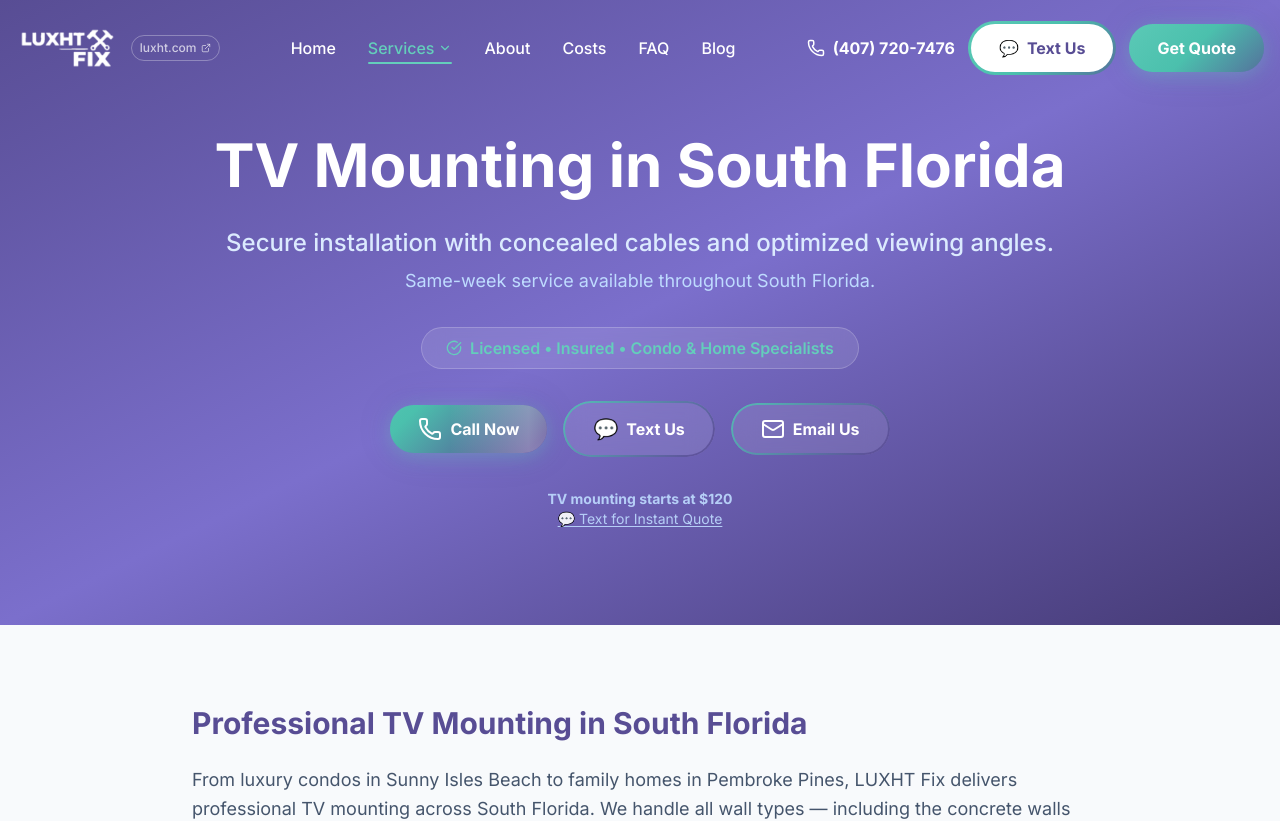
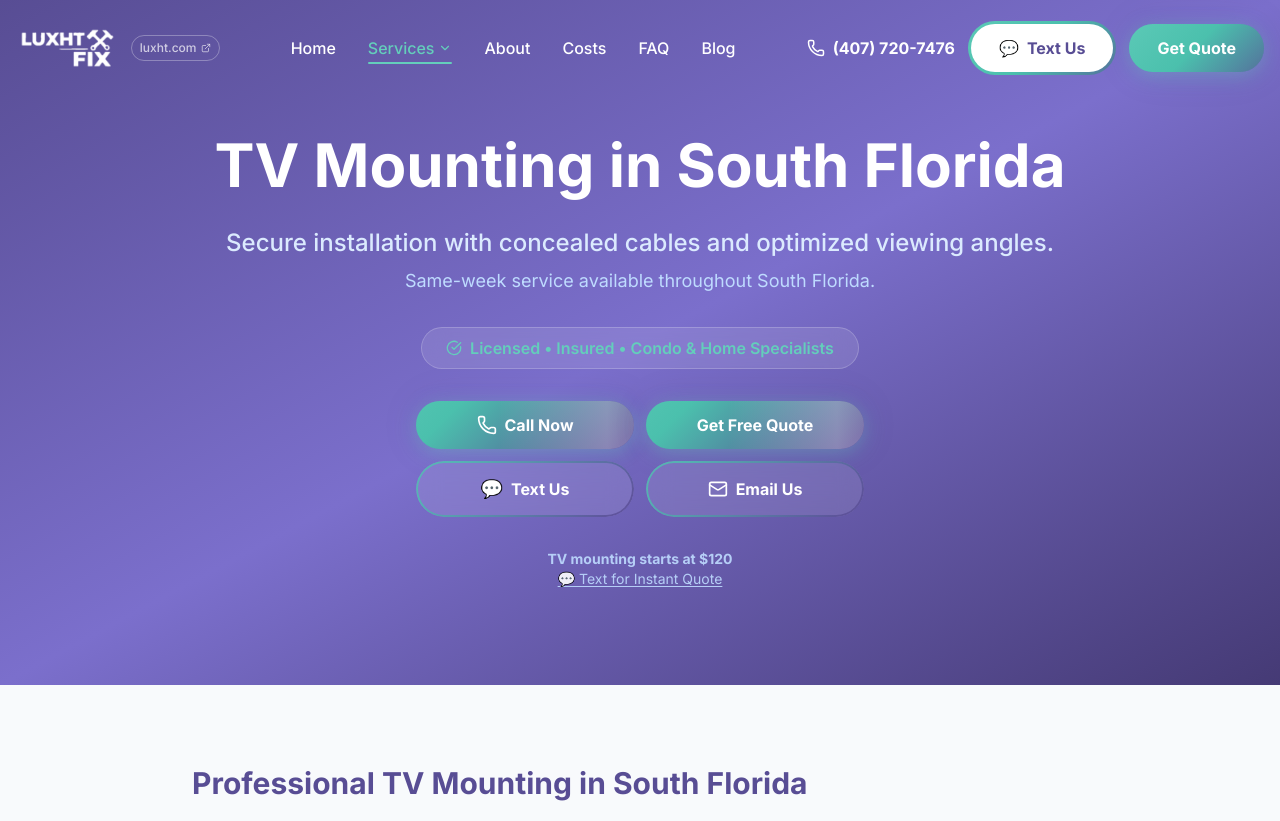
Before and after one commit to lux-ht/luxht-fix-website, a Next.js app: page /tv-mounting-miami in a window 1280 px wide. Shown: the top 821 px of the page. Built offline with nearby package versions, Linux system fonts and the light colour scheme; no server answers.

Commit message:
refactor: update Ruth preference messaging and add Quote Modal access to service templates

```diff
--- a/app/estimate/page.tsx
+++ b/app/estimate/page.tsx
@@ -594,11 +594,13 @@
                                 className="est-field__input est-field__input--textarea" />
                         </div>
                         <div className="est-field">
-                            <label className="est-field__label">Would you like Ruth involved for extra comfort or support?</label>
+                            <label className="est-field__label">Would you feel more comfortable with Ruth involved?</label>
+                            <p style={{ fontSize: '12px', color: '#6b7280', lineHeight: '1.4', margin: '0 0 6px 0' }}>
+                                Ruth is part of our family-owned team and stays personally connected to the process. Some clients feel better knowing there is a woman in the loop for communication, support, and extra reassurance.
+                            </p>
                             <div className="est-ruth-options" style={{ display: 'flex', flexDirection: 'column', gap: '8px' }}>
                                 {[
-                                    "Yes, please involve Ruth in communication",
-                                    "Yes, I would prefer Ruth to be part of the visit if possible",
+                                    "I would prefer Ruth to be part of the visit if possible",
                                     "No need, regular scheduling is fine"
                                 ].map((opt) => (
                                     <button
--- a/components/QuoteModal.tsx
+++ b/components/QuoteModal.tsx
@@ -477,12 +477,14 @@
                                             className="space-y-2"
                                         >
                                             <label className="block text-xs font-bold text-slate-700 mb-1 uppercase tracking-wider">
-                                                Would you like Ruth involved for extra comfort or support?
+                                                Would you feel more comfortable with Ruth involved?
                                             </label>
-                                            <div className="flex flex-col gap-2">
+                                            <p className="text-xs text-slate-500 leading-relaxed">
+                                                Ruth is part of our family-owned team and stays personally connected to the process. Some clients feel better knowing there is a woman in the loop for communication, support, and extra reassurance.
+                                            </p>
+                                            <div className="flex flex-col gap-2 mt-1">
                                                 {[
-                                                    "Yes, please involve Ruth in communication",
-                                                    "Yes, I would prefer Ruth to be part of the visit if possible",
+                                                    "I would prefer Ruth to be part of the visit if possible",
                                                     "No need, regular scheduling is fine"
                                                 ].map((opt) => (
                                                     <button
--- a/components/ServicePageTemplate.tsx
+++ b/components/ServicePageTemplate.tsx
@@ -1,3 +1,5 @@
+"use client";
+
 import Navbar from '@/components/Navbar';
 import BreadcrumbSchema from '@/components/BreadcrumbSchema';
 import GalleryGrid from '@/components/GalleryGrid';
@@ -6,6 +8,7 @@
     ArrowRight, CheckCircle, Phone, Mail, MapPin, Star
 } from 'lucide-react';
 import { LOCATIONS, type LocationConfig } from '@/lib/locations';
+import { useModal } from '@/context/ModalContext';
 
 export interface FAQItem {
     q: string;
@@ -56,6 +59,7 @@
     statsText,
     galleryImages,
 }: ServicePageProps) {
+    const { openModal } = useModal();
     const loc: LocationConfig = LOCATIONS[location] || LOCATIONS.orlando;
     const locationLabel = location === 'miami' ? 'South Florida' : 'Central Florida';
     const localBusinessSchema = {
@@ -176,16 +180,23 @@
                         <CheckCircle size={16} /> {statsText || `Licensed • Insured • ${loc.name}'s Trusted Experts`}
                     </div>
 
-                    <div className="flex flex-col sm:flex-row gap-4 justify-center items-center mb-8">
-                        <a href={`tel:${loc.phoneRaw}`} className="btn-gradient-primary btn-gradient-shimmer">
-                            <Phone size={24} /> Call Now
+                    <div className="max-w-md mx-auto space-y-3 mb-8">
+                        <div className="grid grid-cols-2 gap-3">
+                            <a href={`tel:${loc.phoneRaw}`} className="btn-gradient-primary btn-gradient-shimmer w-full flex items-center justify-center gap-2 py-3 px-4 text-base font-bold rounded-full">
+                                <Phone size={20} /> Call Now
                             </a>
-                        <a href={`sms:${loc.phoneRaw}`} className="btn-gradient-glass border-white/20 hover:bg-white/10">
-                            <span className="text-xl">💬</span> Text Us
+                            <button onClick={() => openModal('quote')} className="btn-gradient-primary btn-gradient-shimmer w-full flex items-center justify-center gap-2 py-3 px-4 text-base font-bold rounded-full border-none cursor-pointer">
+                                Get Free Quote
+                            </button>
+                        </div>
+                        <div className="grid grid-cols-2 gap-3">
+                            <a href={`sms:${loc.phoneRaw}`} className="btn-gradient-glass border-white/20 hover:bg-white/10 w-full flex items-center justify-center gap-2 py-3 px-4 text-base font-bold rounded-full">
+                                <span className="text-lg">💬</span> Text Us
                             </a>
-                        <a href={`mailto:${loc.email}?subject=${encodeURIComponent(serviceName)}%20Quote%20Request`} className="btn-gradient-glass border-white/20 hover:bg-white/10">
-                            <Mail size={24} /> Email Us
+                            <a href={`mailto:${loc.email}?subject=${encodeURIComponent(serviceName)}%20Quote%20Request`} className="btn-gradient-glass border-white/20 hover:bg-white/10 w-full flex items-center justify-center gap-2 py-3 px-4 text-base font-bold rounded-full">
+                                <Mail size={20} /> Email Us
                             </a>
+                        </div>
                     </div>
                 </div>
 
@@ -339,16 +350,23 @@
                     <p className="text-xl text-blue-100 mb-8 leading-relaxed">
                         Fast, professional service with quality results.<br />{loc.name}{"'"}s trusted home repair experts.
                     </p>
-                    <div className="flex flex-col sm:flex-row gap-4 justify-center mb-8">
-                        <a href={`tel:${loc.phoneRaw}`} className="btn-gradient-primary btn-gradient-shimmer">
-                            <Phone size={20} /> Call Now: {loc.phone}
+                    <div className="max-w-md mx-auto space-y-3 mb-8">
+                        <div className="grid grid-cols-2 gap-3">
+                            <a href={`tel:${loc.phoneRaw}`} className="btn-gradient-primary btn-gradient-shimmer w-full flex items-center justify-center gap-2 py-3 px-4 text-base font-bold rounded-full">
+                                <Phone size={20} /> Call Now
                             </a>
-                        <a href={`sms:${loc.phoneRaw}`} className="btn-gradient-glass">
-                            <span>💬</span> Text Us
+                            <button onClick={() => openModal('quote')} className="btn-gradient-primary btn-gradient-shimmer w-full flex items-center justify-center gap-2 py-3 px-4 text-base font-bold rounded-full border-none cursor-pointer">
+                                Get Free Quote
+                            </button>
+                        </div>
+                        <div className="grid grid-cols-2 gap-3">
+                            <a href={`sms:${loc.phoneRaw}`} className="btn-gradient-glass border-white/20 hover:bg-white/10 w-full flex items-center justify-center gap-2 py-3 px-4 text-base font-bold rounded-full">
+                                <span className="text-lg">💬</span> Text Us
                             </a>
-                        <a href={`mailto:${loc.email}`} className="btn-gradient-glass">
+                            <a href={`mailto:${loc.email}?subject=${encodeURIComponent(serviceName)}%20Quote%20Request`} className="btn-gradient-glass border-white/20 hover:bg-white/10 w-full flex items-center justify-center gap-2 py-3 px-4 text-base font-bold rounded-full">
                                 <Mail size={20} /> Email Us
                             </a>
+                        </div>
                     </div>
                     <p className="text-sm opacity-75">Licensed • Insured • Same-Week Service</p>
                 </div>
--- a/components/SpecialForm.tsx
+++ b/components/SpecialForm.tsx
@@ -119,11 +119,13 @@
                 </select>
             </div>
             <div className="field">
-                <label>Would you like Ruth involved for extra comfort or support?</label>
+                <label>Would you feel more comfortable with Ruth involved?</label>
+                <p style={{ fontSize: '12px', color: 'rgba(255, 255, 255, 0.6)', lineHeight: '1.5', margin: '0 0 8px 0' }}>
+                    Ruth is part of our family-owned team and stays personally connected to the process. Some clients feel better knowing there is a woman in the loop for communication, support, and extra reassurance.
+                </p>
                 <div style={{ display: 'flex', flexDirection: 'column', gap: '10px', marginTop: '4px' }}>
                     {[
-                        "Yes, please involve Ruth in communication",
-                        "Yes, I would prefer Ruth to be part of the visit if possible",
+                        "I would prefer Ruth to be part of the visit if possible",
                         "No need, regular scheduling is fine"
                     ].map((opt) => (
                         <button
```
Lines whose indentation alone changed are shown as unchanged.
